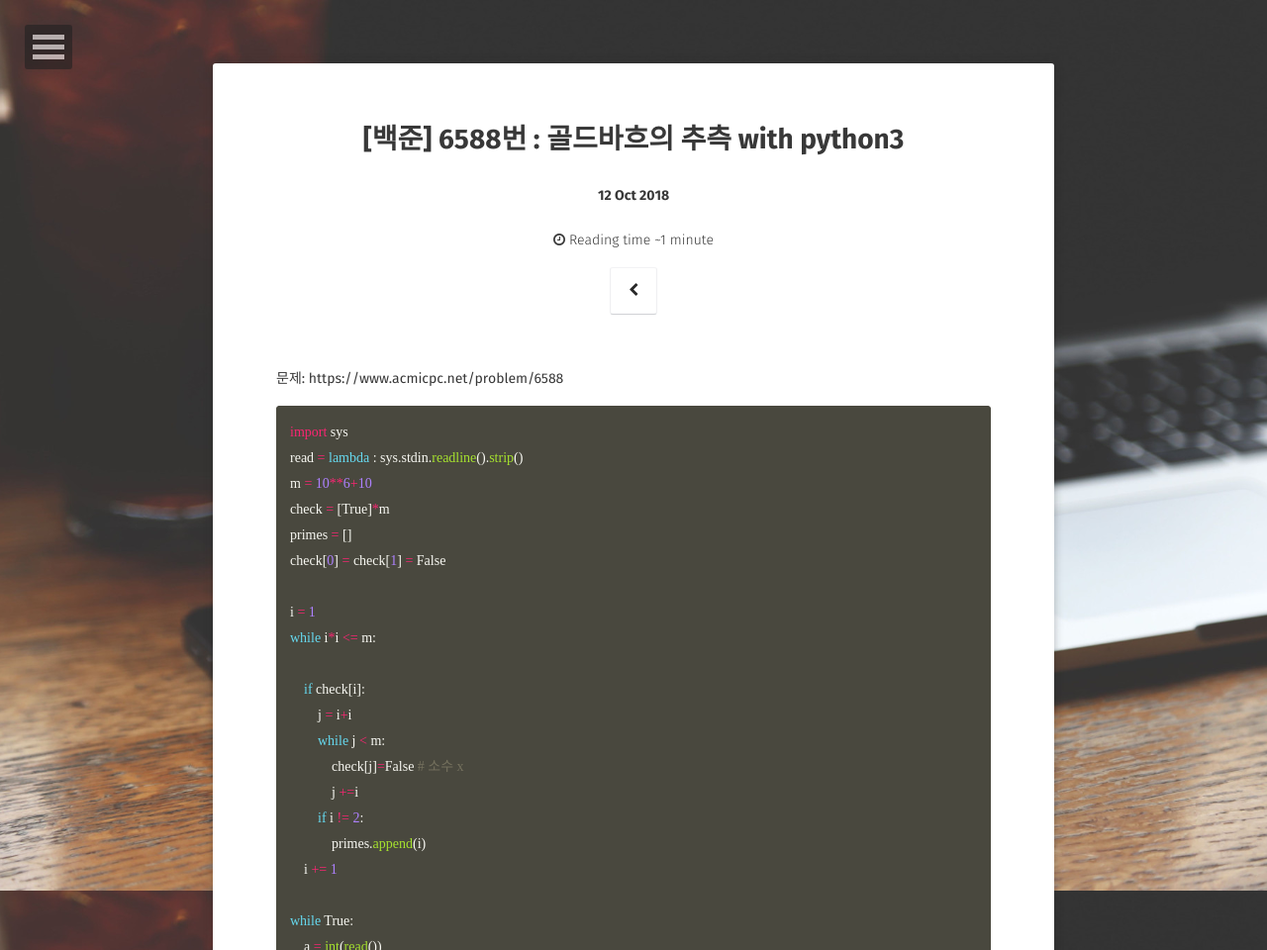
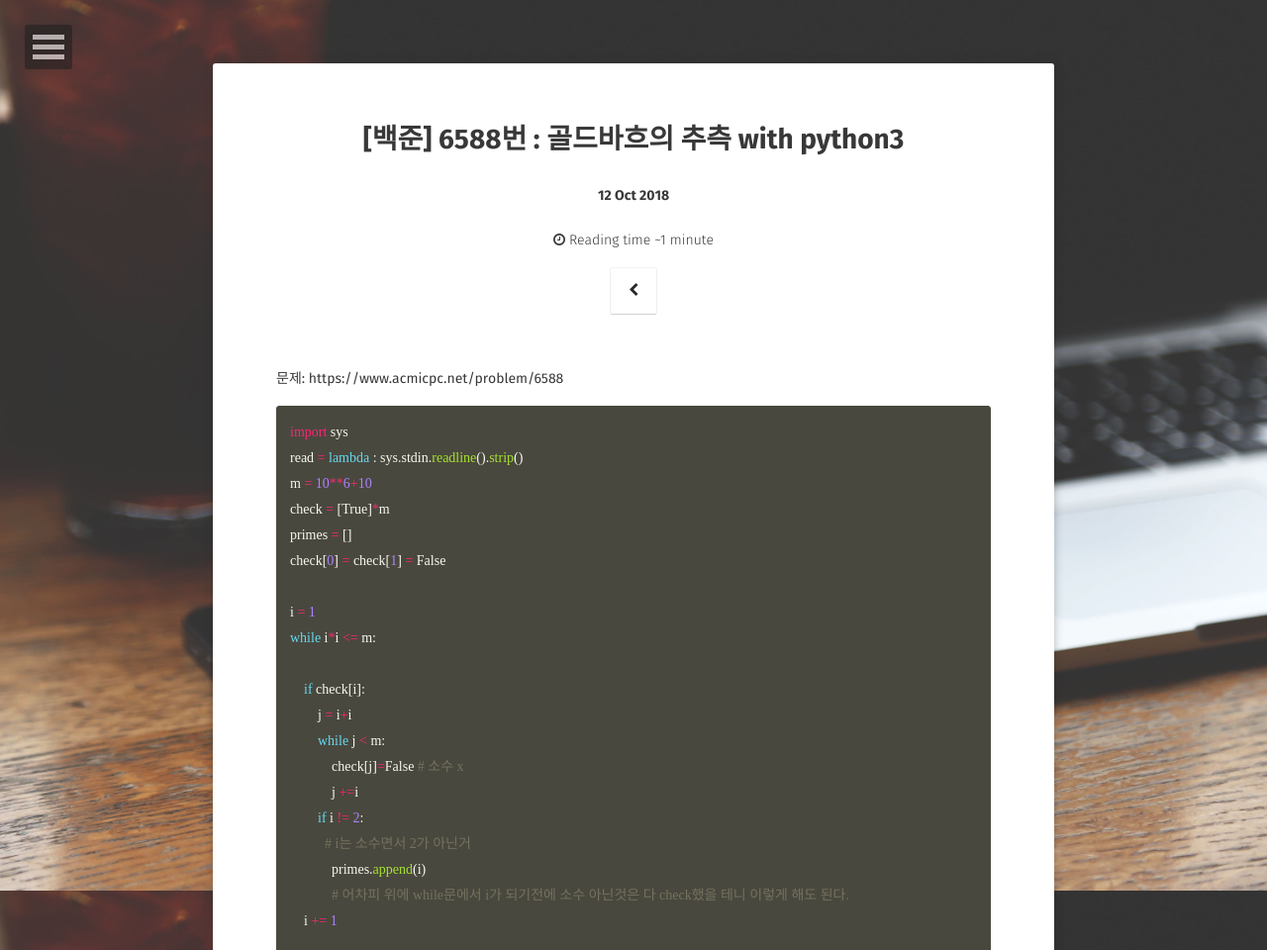
Before and after one commit to JoosJuliet/joosjuliet.github.io, a Jekyll site: the page built from _posts/2018-10-12-6588.md, in a window 1280 px wide, cut to the strip 0-960 px from the top of the page. Shown: the whole strip at 99% size. Built offline with Jekyll 4.4.1, drawn with Linux system fonts in a browser that asks for light colours; some web fonts are replaced.

Commit message:
no message

```diff
--- a/_posts/2018-10-12-6588.md
+++ b/_posts/2018-10-12-6588.md
@@ -27,7 +27,9 @@ while i*i <= m:
             check[j]=False # 소수 x
             j +=i
         if i != 2:
+          # i는 소수면서 2가 아닌거
             primes.append(i)
+            # 어차피 위에 while문에서 i가 되기전에 소수 아닌것은 다 check했을 테니 이렇게 해도 된다.
     i += 1
 
 while True:
```
Also changed, not shown: _posts/2018-10-11-1929.md (+2 -0 lines).
